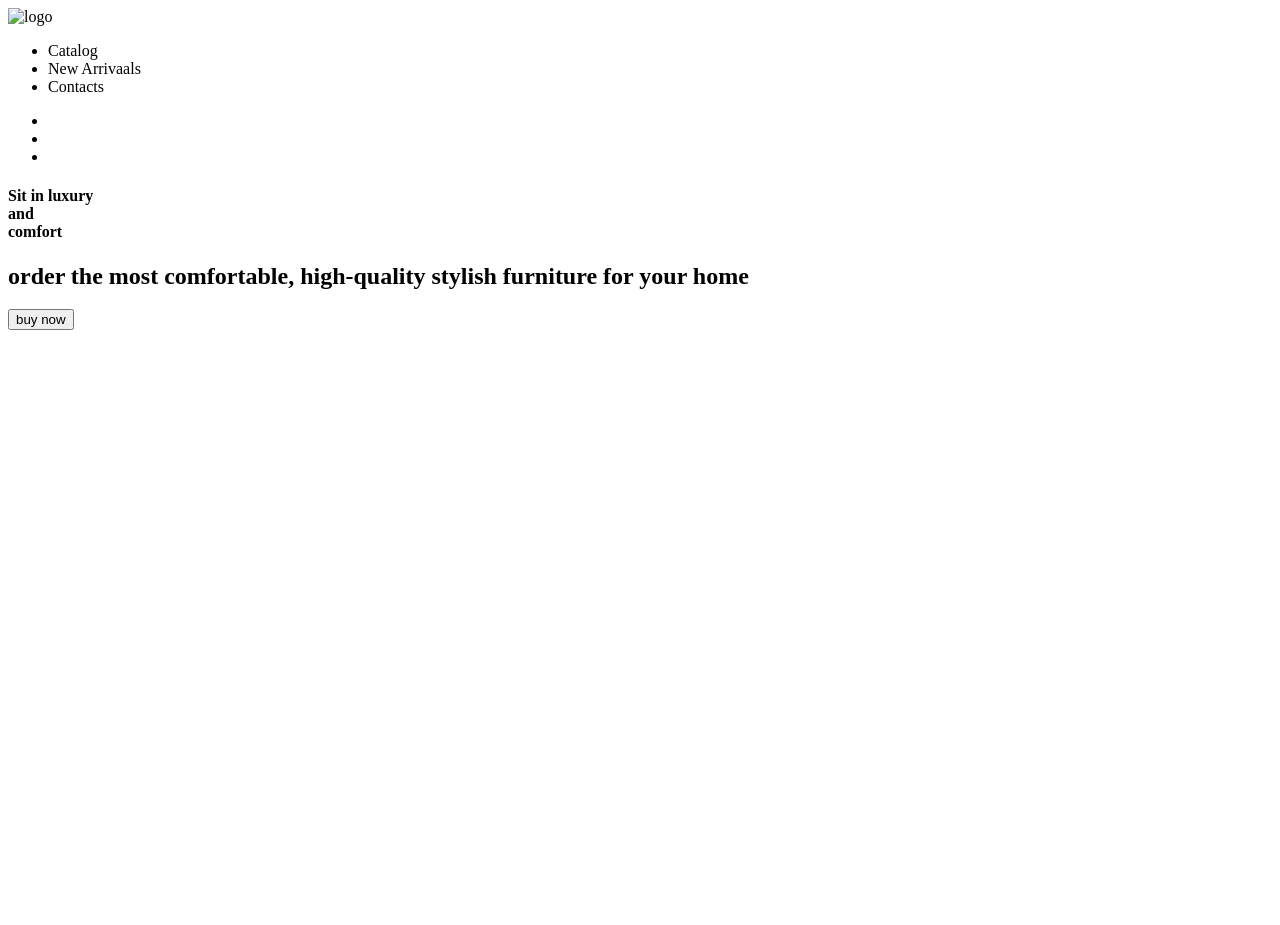
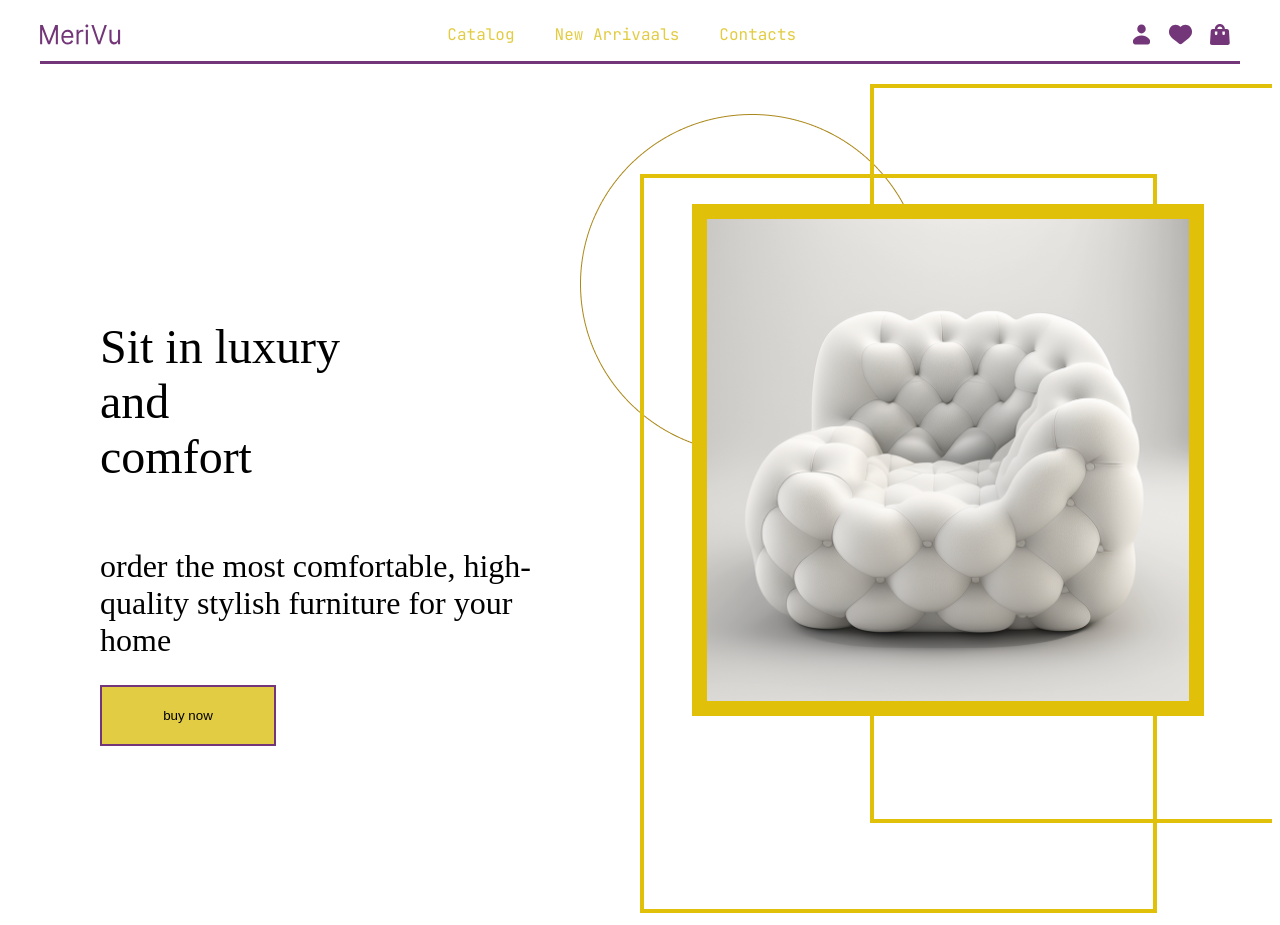
Before and after one commit to RuslanPeters/javascript_store, a website: page index.html in a window 1280 px wide. Before the commit the page ends 800 px from the top, so only its background shows below. Drawn offline with Linux system fonts and the light colour scheme; a web font is replaced by a local one.

Commit message:
hero section html and style

```diff
--- a/scss/style.scss
+++ b/scss/style.scss
@@ -0,0 +1,83 @@
+$italiana: 'Italiana', serif;
+$jetBrains: 'JetBrains Mono', monospace;
+$martel: 'Martel', serif;
+$yellowLight:#E2CC44;
+$yellowDark: #AB881A;
+$purple: #733678;
+
+#wrapper {
+    box-sizing: border-box;
+    overflow: hidden;
+    width:100%;
+    margin: 0 auto;
+    .button {
+        box-sizing: border-box;
+        width:11rem;
+        height:3.8rem;
+        color: black;
+        background-color: $yellowLight;
+        border:0.15rem solid $purple;
+    }
+    .button:hover {
+        transform: translateY(.15rem)
+    }
+    .button:active {
+        width:10.8rem;
+        height:3.6rem;
+        border:0.2rem solid $purple;
+        margin-top: .2rem;
+    }
+    h1 {
+        font-size: 48px;
+        font-weight: 400;
+    }
+    h2 {
+        font-size: 32px;
+        font-weight: 400;
+    }
+    #hs {
+        box-sizing: border-box;
+        width:100%;
+        aspect-ratio: 16/9;
+        max-width: 1200px;
+        margin: 0 auto;
+        &__nav {
+            font-family: $jetBrains;
+            display: flex;
+            justify-content: space-between;
+            border-bottom: 0.2rem solid #733678;
+            margin-bottom: 1.25rem;
+            * {
+                display:flex;
+                color:$yellowLight;
+            }
+            *:hover {
+                color:$yellowDark;
+            }
+        }
+        .hs__nav-item {
+            padding: 0 1.25rem;
+        }
+        .hs__icon-wrapper {
+            padding: 0 .63rem;
+        }
+        &__content-wrapper {
+            font-family: $italiana;
+            display:flex;
+            justify-content: center;
+            align-items: center;
+            flex-wrap: wrap;
+            * {
+                flex-grow: 300px;
+            }
+            div {
+                width:50%;
+            }
+        }
+        &__text-wrapper {
+            box-sizing: border-box;
+            width: 40%;
+        }
+    }
+
+}
```
Also changed, not shown: css/style.css, img/MeriVu.svg (added), img/basket.svg (added), img/cfl-big-image.png (added), img/cfl-first-small.png (added), img/cfl-second-small.png (added), img/cfl-third-small.png (added), img/heart.svg (added), img/hs-image.png (added), img/user.svg (added), 1 other file.
